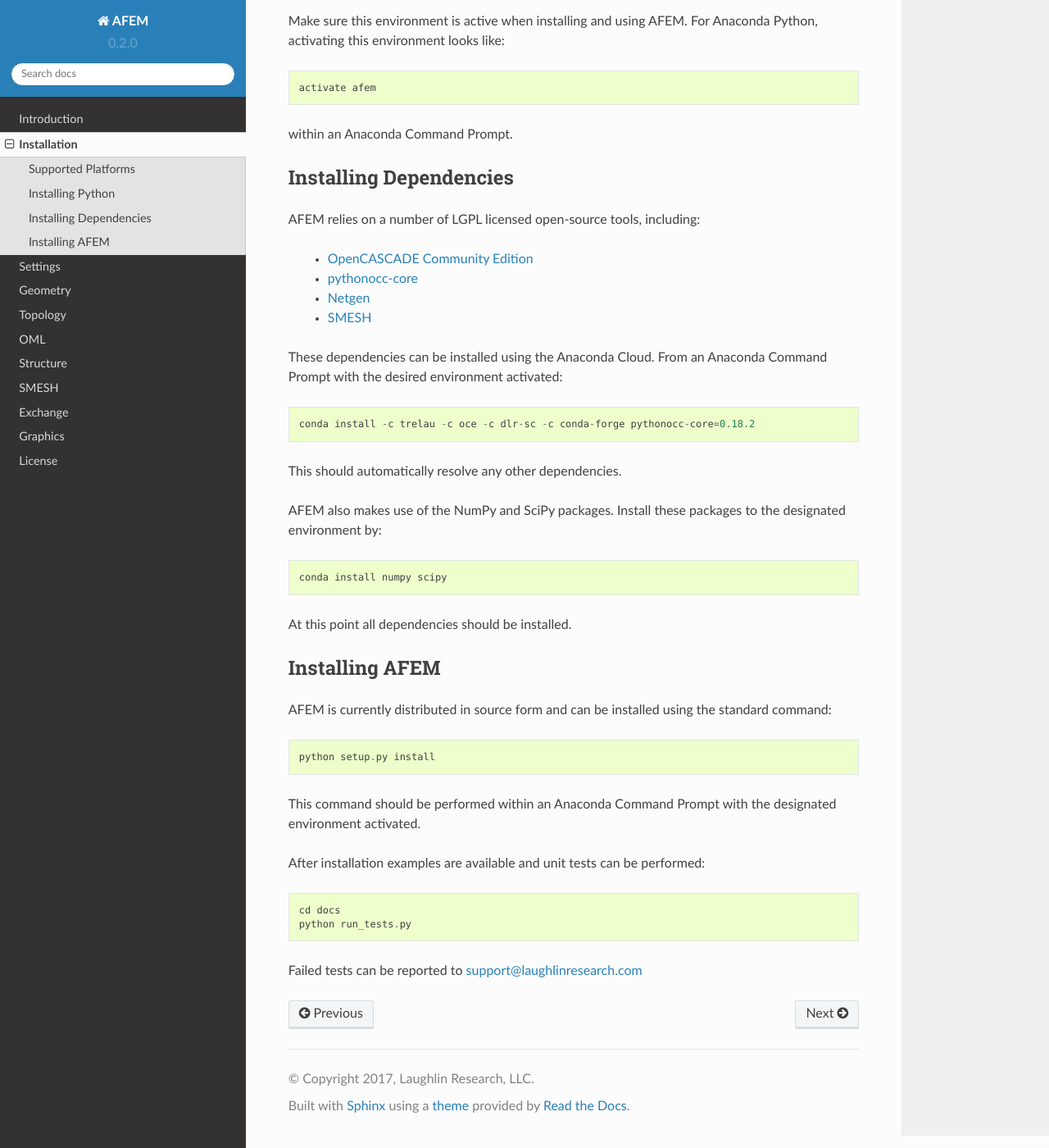
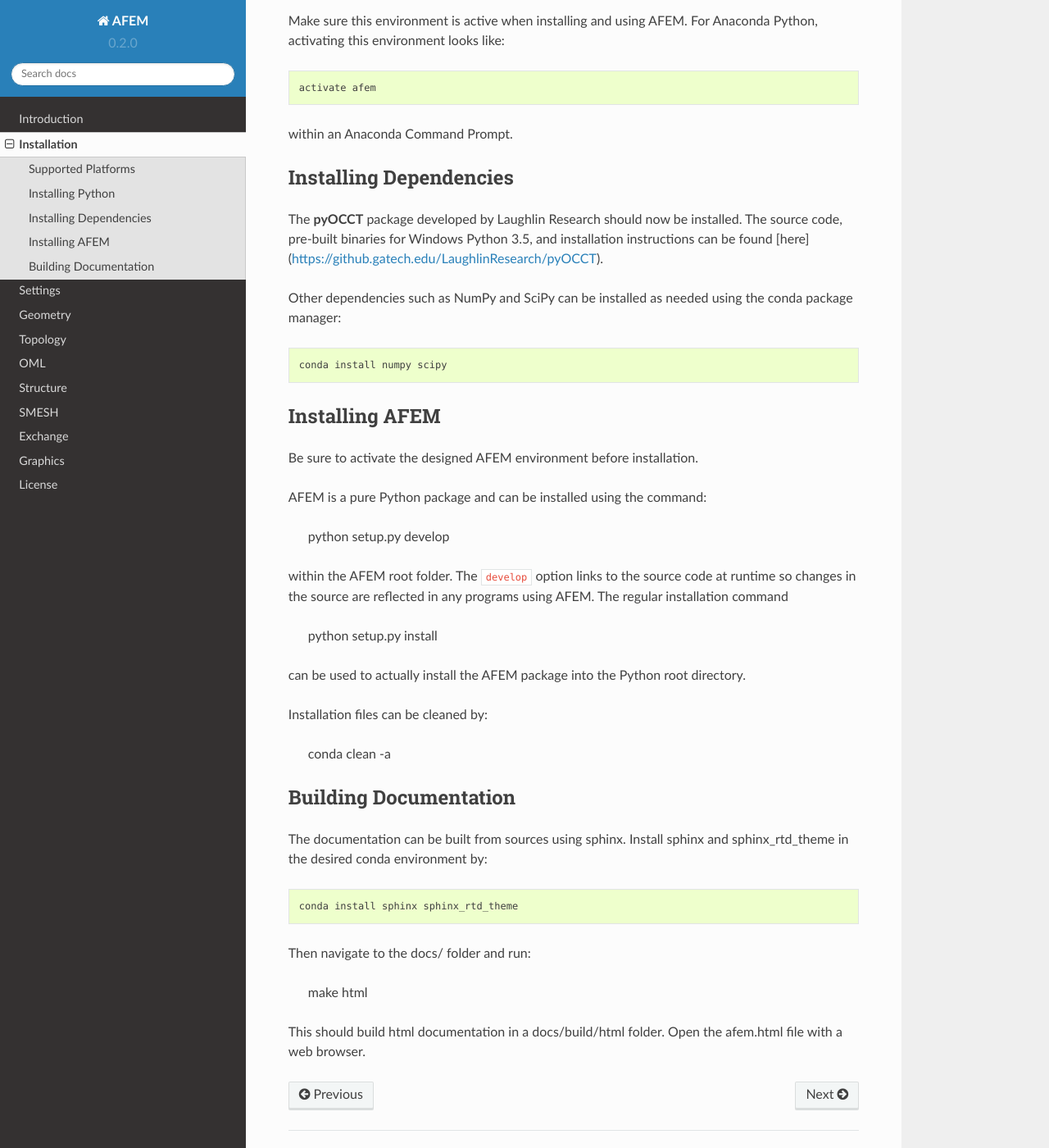
Before and after one commit to trelau/AFEM, a Sphinx documentation site: the page built from docs/source/installation.rst, in a window 1280 px wide and 1400 px high, scrolled down 781 px. Shown: the whole window at 82% size. Built offline with Sphinx 7.4.7 and the Read the Docs theme 2.0.0, drawn with Linux system fonts in a browser that asks for light colours.

Commit message:
Update install docs

```diff
--- a/docs/source/installation.rst
+++ b/docs/source/installation.rst
@@ -38,40 +38,46 @@
 
 Installing Dependencies
 -----------------------
-AFEM relies on a number of LGPL licensed open-source tools, including:
+The **pyOCCT** package developed by Laughlin Research should now be installed.
+The source code, pre-built binaries for Windows Python 3.5, and installation
+instructions can be found
+[here](https://github.gatech.edu/LaughlinResearch/pyOCCT).
 
-    * `OpenCASCADE Community Edition <https://github.com/tpaviot/oce/releases/tag/OCE-0.18.1>`_
-    * `pythonocc-core <https://github.com/trelau/pythonocc-core/releases/tag/0.18.2>`_
-    * `Netgen <https://github.com/trelau/netgen/releases/tag/6.3>`_
-    * `SMESH <https://github.com/trelau/smesh/releases/tag/7.7.2>`_
-
-These dependencies can be installed using the Anaconda Cloud. From an Anaconda
-Command Prompt with the desired environment activated::
-
-    conda install -c trelau -c oce -c dlr-sc -c conda-forge pythonocc-core=0.18.2
-
-This should automatically resolve any other dependencies.
-
-AFEM also makes use of the NumPy and SciPy packages. Install these packages
-to the designated environment by::
+Other dependencies such as NumPy and SciPy can be installed as needed using
+the conda package manager::
 
     conda install numpy scipy
 
-At this point all dependencies should be installed.
-
 Installing AFEM
 ---------------
-AFEM is currently distributed in source form and can be installed using the
-standard command::
+Be sure to activate the designed AFEM environment before installation.
+
+AFEM is a pure Python package and can be installed using the command:
+
+    python setup.py develop
+
+within the AFEM root folder. The ``develop`` option links to the source code
+at runtime so changes in the source are reflected in any programs using AFEM.
+The regular installation command
 
     python setup.py install
 
-This command should be performed within an Anaconda Command Prompt with the
-designated environment activated.
+can be used to actually install the AFEM package into the Python root directory.
 
-After installation examples are available and unit tests can be performed::
+Installation files can be cleaned by:
 
-    cd docs
-    python run_tests.py
+    conda clean -a
 
-Failed tests can be reported to support@laughlinresearch.com
+Building Documentation
+----------------------
+The documentation can be built from sources using sphinx. Install sphinx and
+sphinx_rtd_theme in the desired conda environment by::
+
+    conda install sphinx sphinx_rtd_theme
+
+Then navigate to the docs/ folder and run:
+
+    make html
+
+This should build html documentation in a docs/build/html folder. Open the
+afem.html file with a web browser.
--- a/docs/source/topology.rst
+++ b/docs/source/topology.rst
@@ -289,6 +289,10 @@
 ~~~~~~~~~~
 .. autoclass:: LocalSplit
 
+SplitShapeByEdges
+~~~~~~~~~~~~~~~~~
+.. autoclass:: SplitShapeByEdges
+
 Offset
 ------
 .. py:currentmodule:: afem.topology.offset
```
